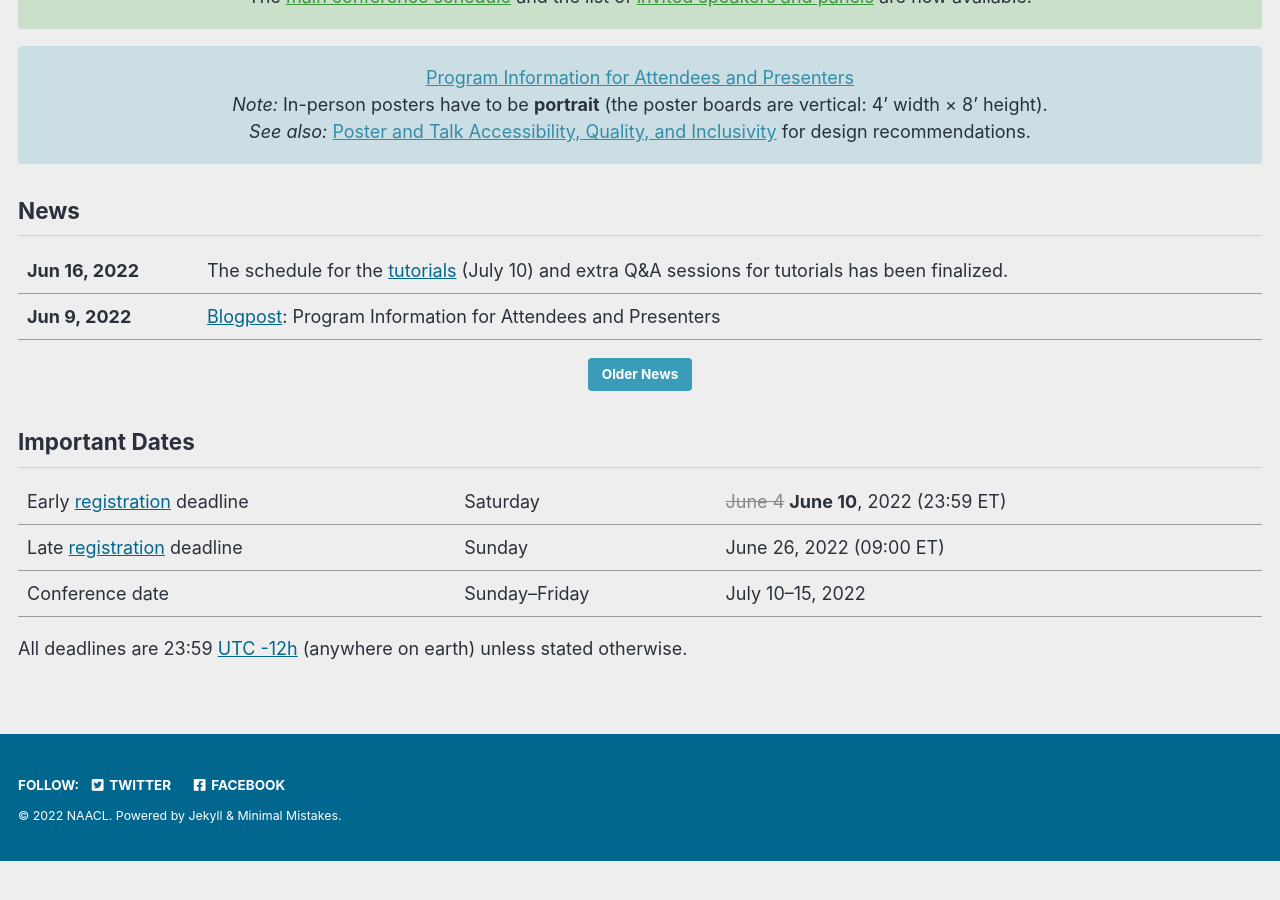
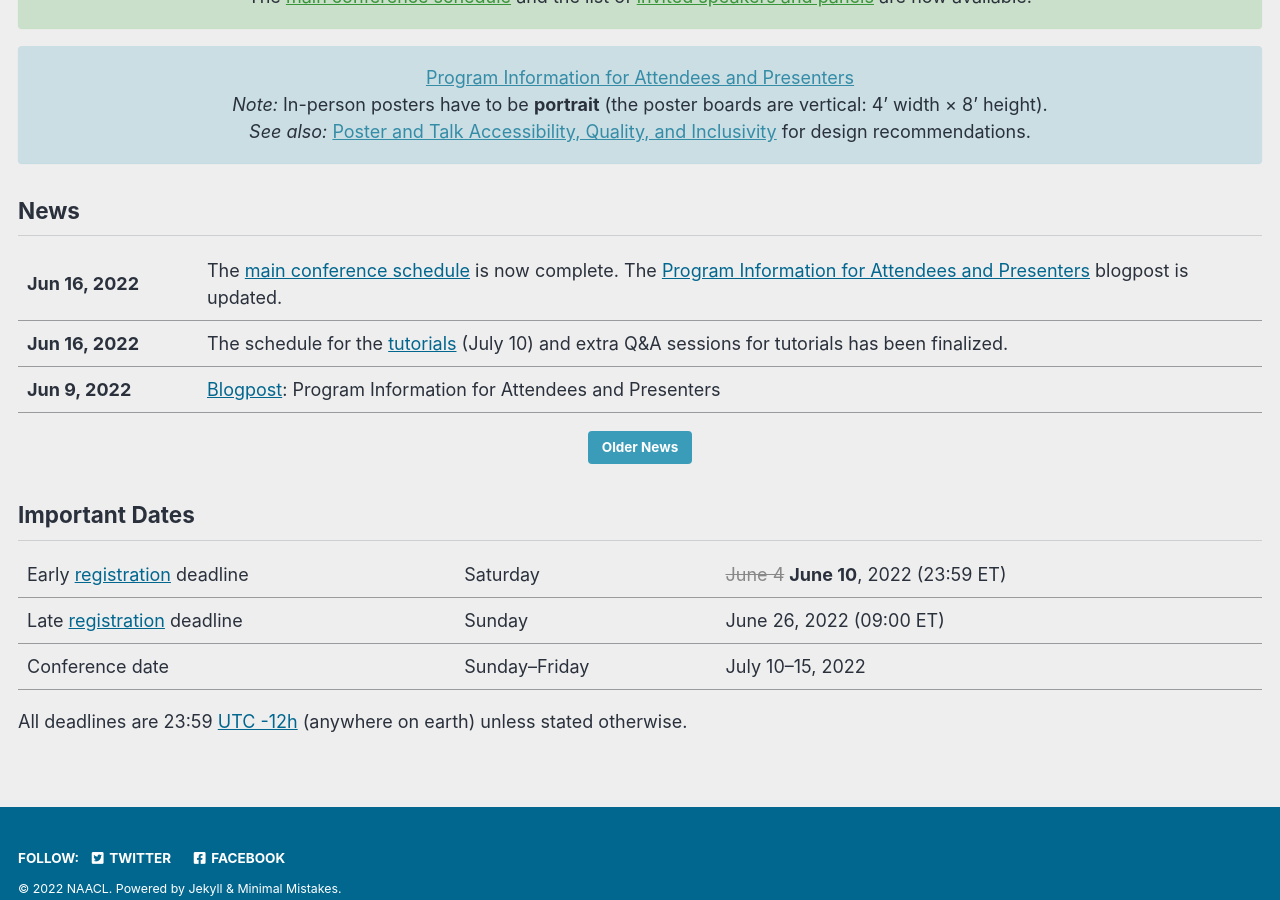
Before and after one commit to naacl-org/naacl-2022-website, a Jekyll site: the page built from _pages/home.md, in a window 1280 px wide and 900 px high, scrolled down 555 px. Built offline with Jekyll 4.4.1, drawn with Linux system fonts in a browser that asks for light colours; cached includes are drawn as plain includes; comment, search, counter and statistics services are not loaded; before the commit the page ends 1416 px from its top, so only the background shows below that.

Commit message:
Updated home

```diff
--- a/_pages/home.md
+++ b/_pages/home.md
@@ -27,6 +27,7 @@ The [main conference schedule](/program/schedule/) and the list of [invited spea
 
 ## News
 
+| Jun 16, 2022 | The [main conference schedule](/program/schedule/) is now complete. The [Program Information for Attendees and Presenters](/blog/information-for-attendees-and-presenters/) blogpost is updated.
 | Jun 16, 2022 | The schedule for the [tutorials](/program/tutorials/) (July 10) and extra Q&A sessions for tutorials has been finalized.
 | Jun 9, 2022 | [Blogpost](/blog/information-for-attendees-and-presenters/): Program Information for Attendees and Presenters
 {: .news-table}
```
